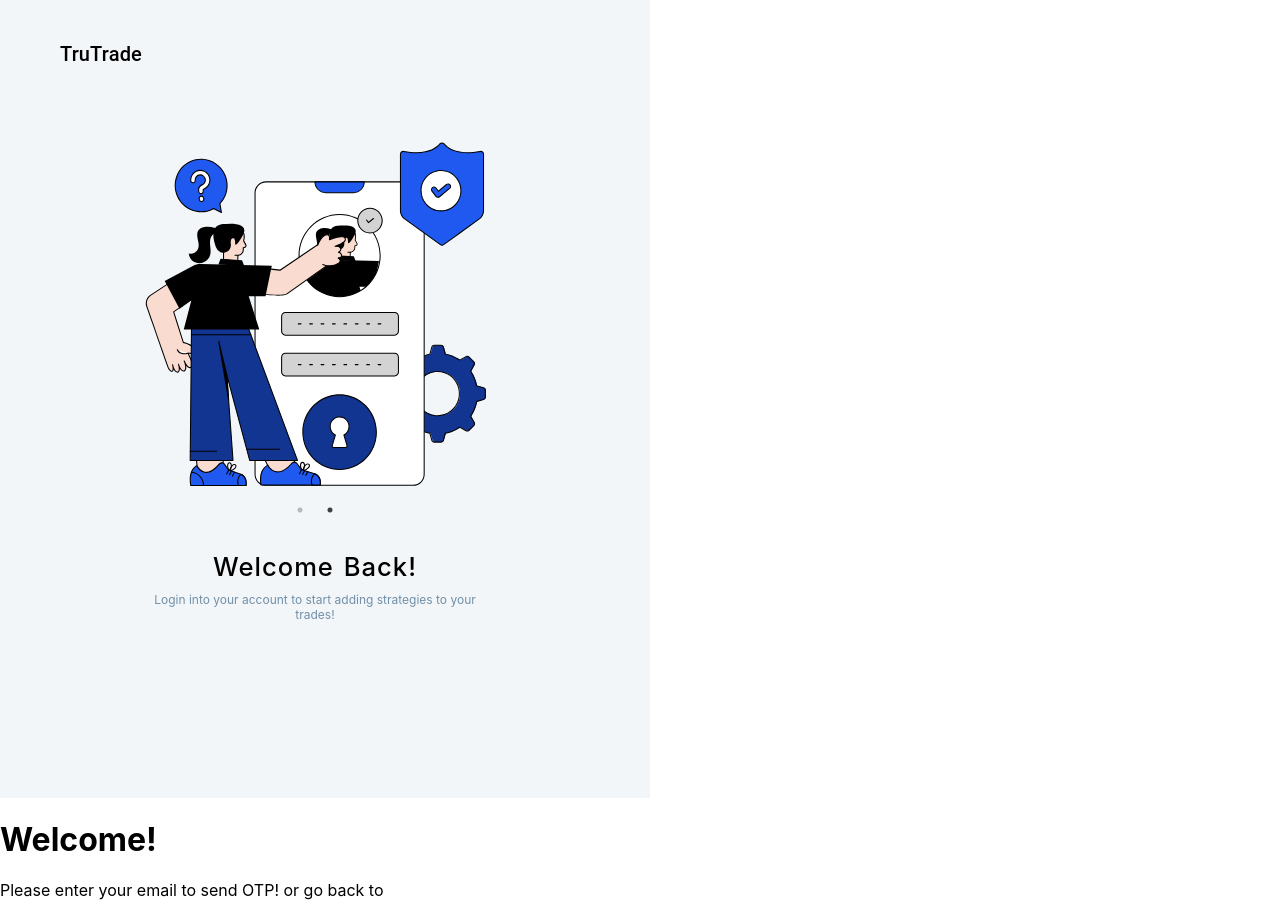
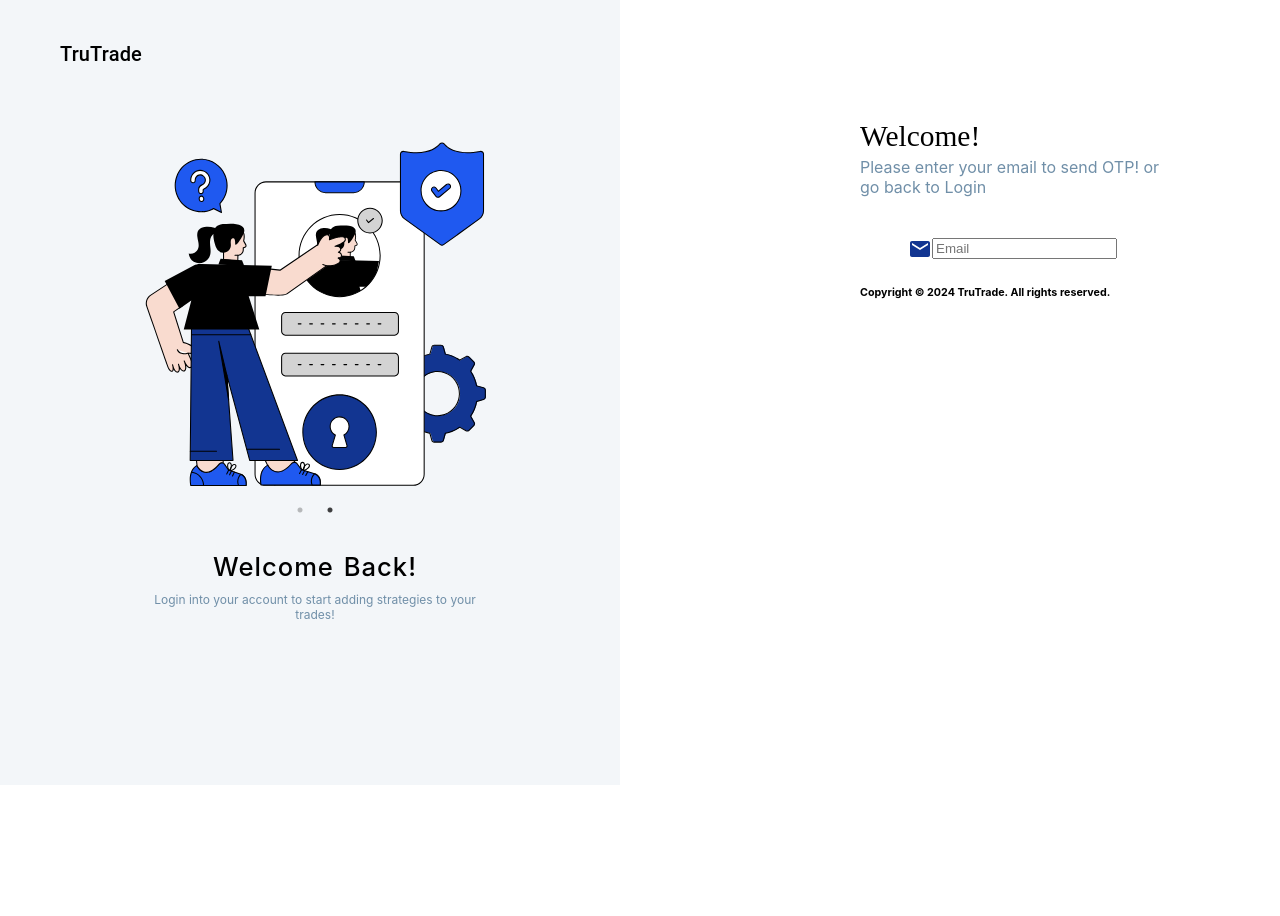
Before and after one commit to iamabhiCH/TruTrade---The-Trading-Application, a React (Create React App) app: page /signup in a window 1280 px wide. After the commit the page ends 800 px from the top, so only its background shows below. Built offline with nearby package versions, Linux system fonts and the light colour scheme; no server answers.

Commit message:
adding content in login page in right side.

```diff
--- a/src/components/Signup/Signup.css
+++ b/src/components/Signup/Signup.css
@@ -1,6 +1,7 @@
 .signup-container{
     margin-top: -15px;
     padding: 0;
+    display: flex;
 }
 .signup-right{
     background-color: #f3f6f9;
@@ -42,3 +43,23 @@
     text-align: center;
     margin-top: -11px;
 }
+.signup-content{
+    padding: 115px;
+    padding-left: 240px;
+}
+.signup-content h1{
+    font-size: 1.8409rem;
+    font-family: HelixSemiBold;
+    font-weight: 500;
+    word-spacing: 1px;
+    margin-bottom: -12px;
+}
+.signup-content p{
+    color: hsl(206.79deg 24.35% 54.9%);
+}
+.signup-form{
+    display: flex;
+    justify-content: center;
+    align-items: center;
+    margin-top: 40px;
+}
--- a/src/components/Signup/Signup.js
+++ b/src/components/Signup/Signup.js
@@ -1,6 +1,7 @@
 import React from "react";
 import "./Signup.css";
 import Slider from "react-slick";
+import EmailIcon from '@mui/icons-material/Email';
 
 import SignupImg1 from "../../resource/signup1.svg";
 import SignupImg2 from "../../resource/signup2.svg";
@@ -43,7 +44,16 @@ const Signup = () => {
             <div className="signup-left">
                 <div className="signup-content">
                     <h1>Welcome!</h1>
-                    <p>Please enter your email to send OTP! or go back to</p>
+                    <p>
+                        Please enter your email to send OTP! or go back to Login
+                    </p>
+                    <form>
+                        <div className="signup-form">
+                            <EmailIcon style={{ color: '#123591' }} />
+                            <input type="email" placeholder="Email" />
+                        </div>
+                    </form>
+                    <h6>Copyright © 2024 TruTrade. All rights reserved.</h6>
                 </div>
             </div>
         </div>
```
